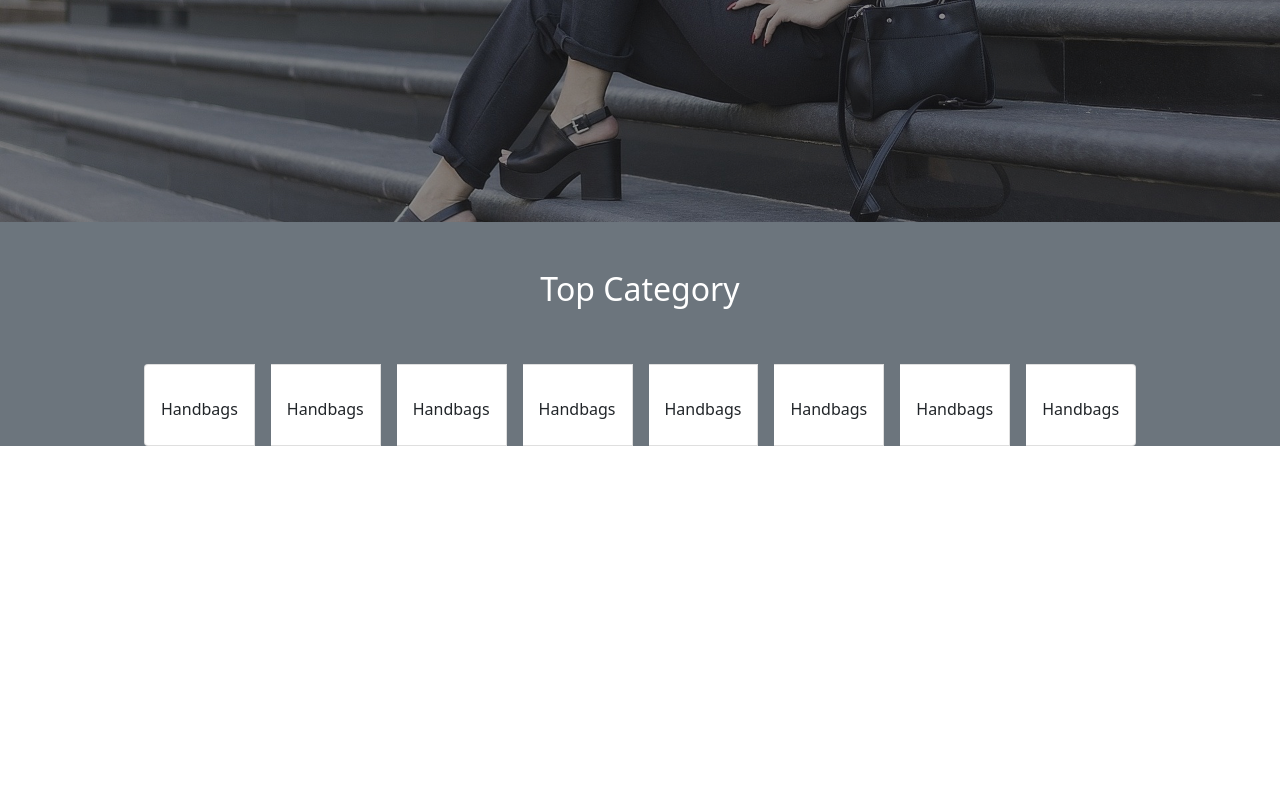
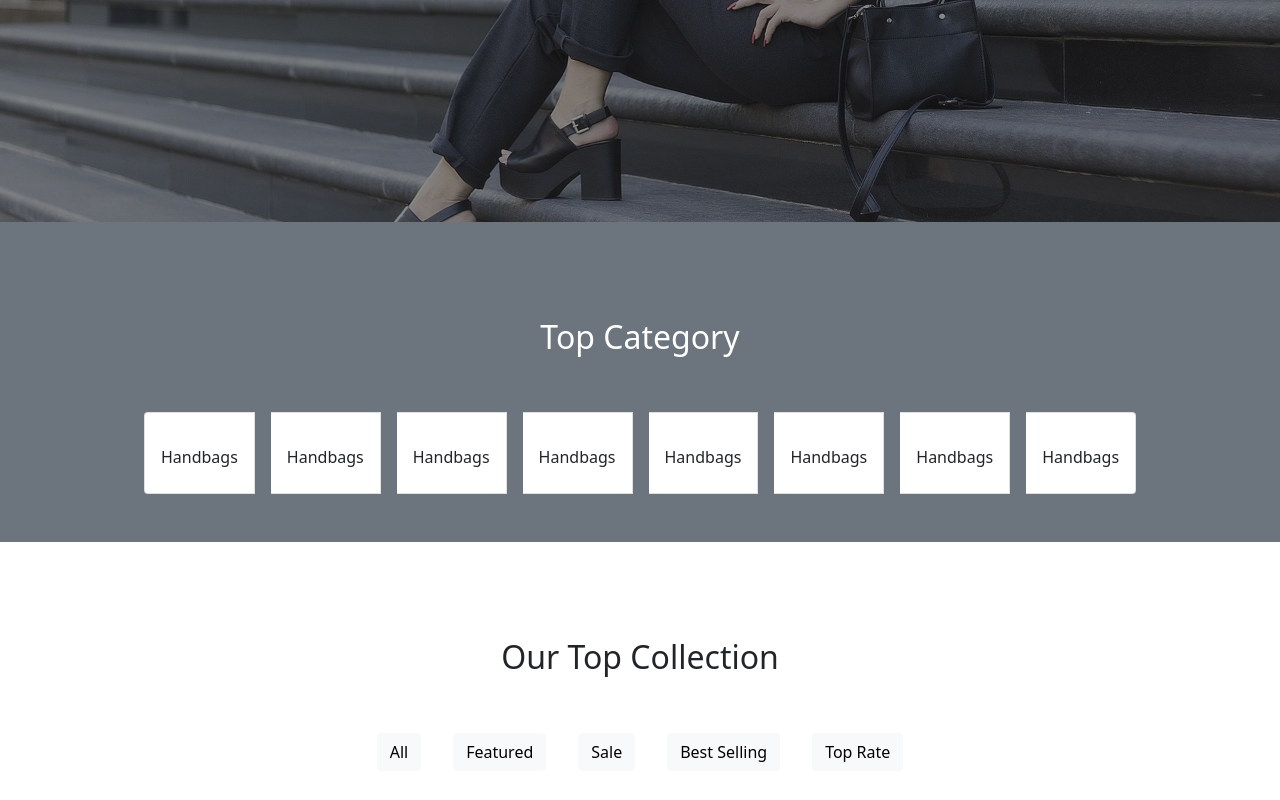
Before and after one commit to TheWalkingDead546/ReactUomoapp, a React (Create React App) app: page / in a window 1280 px wide. Shown: the part 498-1298 px from the top of the page. Before the commit the page ends 944 px from the top, so only its background shows below. Built offline with nearby package versions, Linux system fonts and the light colour scheme.

Commit message:
made top collection section with buttons only

```diff
--- a/src/App.js
+++ b/src/App.js
@@ -5,13 +5,14 @@ import './App.css'
 import Hero from "./components/Hero/Hero";
 import ProductContainer from "./components/ProductContainer/ProductContainer";
 import TopCategory from "./components/TopCategory/TopCategory";
-
+import TopCollection from "./components/TopCollection/TopCollection";
 function App() {
   return (
     <>
         <Navbar />
         <Hero />
         <TopCategory />
+        <TopCollection />
     </>
   )
 }
--- a/src/components/ProductContainer/ProductContainer.jsx
+++ b/src/components/ProductContainer/ProductContainer.jsx
@@ -3,7 +3,7 @@ export default function ProductContainer( {children , heading , isGray}  ){
     const textColor = isGray ? "text-white" : "text-dark";
 
     return  (
-        <section className={bgClass + " container-fluid text-center"}>
+        <section className={bgClass + " container-fluid text-center p-5"}>
             <h2 className={textColor + " pt-5"}>{heading}</h2>
             <ul className="list-group list-group-horizontal justify-content-center pt-5">
                 {children}
--- /dev/null
+++ b/src/components/TopCollection/TopCollection.jsx
@@ -0,0 +1,43 @@
+import ProductContainer from "../ProductContainer/ProductContainer";
+import React from "react";
+
+export default function TopCollection(){
+    return (
+        <ProductContainer heading={"Our Top Collection"} isGray={false}>
+            <ul className={'  nav nav-menu active px-2 '}>
+                <li className="nav-item mx-3">
+                    <button
+                        className={'nav-links btn btn-light'}
+                    >
+                    All
+                    </button>
+                </li><li className="nav-item mx-3">
+                    <button
+                        className={'nav-links btn btn-light'}
+                    >
+                        Featured
+
+                    </button>
+                </li><li className="nav-item mx-3">
+                    <button
+                        className={'nav-links btn btn-light'}
+                    >
+                        Sale
+                    </button>
+                </li><li className="nav-item mx-3">
+                    <button
+                        className={'nav-links btn btn-light'}
+                    >
+                    Best Selling
+                    </button>
+                </li><li className="nav-item mx-3">
+                    <button
+                        className={'nav-links btn btn-light'}
+                    >
+                    Top Rate
+                    </button>
+                </li>
+            </ul>
+        </ProductContainer>
+    )
+}
```
Also changed, not shown: src/components/Product/Product.jsx (added, +7 -0 lines), 1 other file (tests, documents, lock files or other folders).
